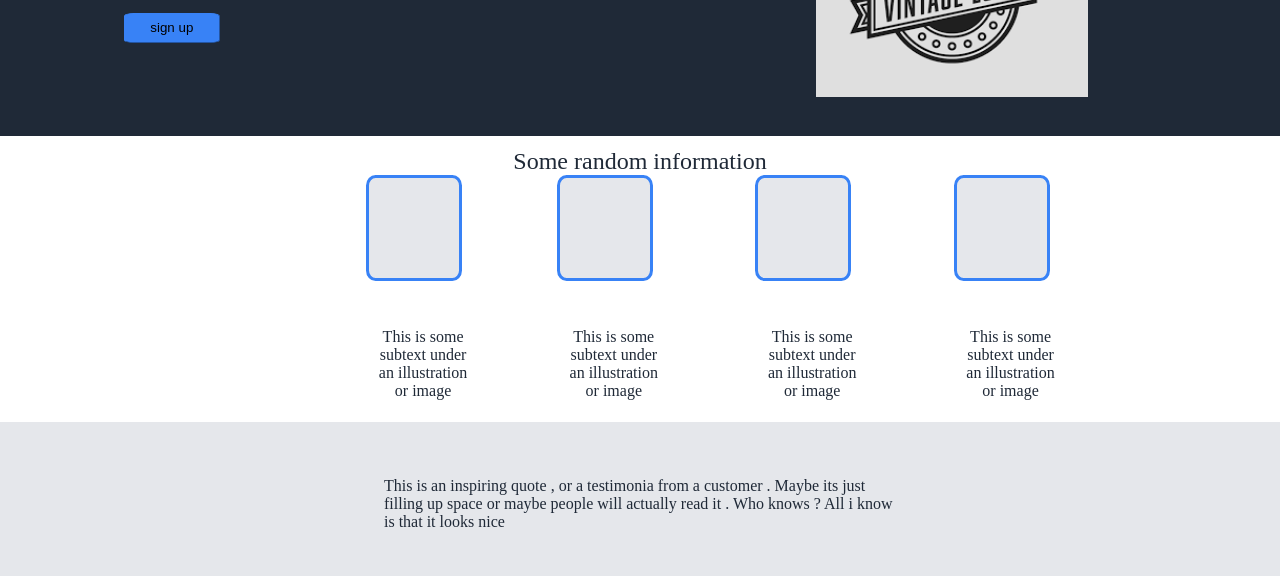
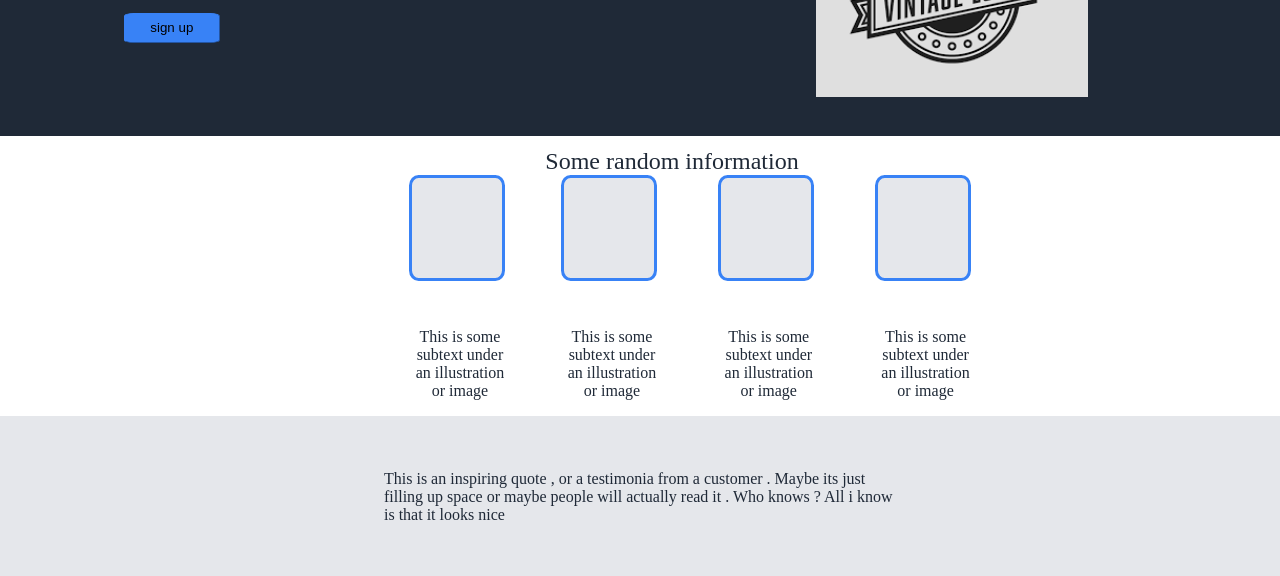
Before and after one commit to abdulsomod1/top-landing-page, a website: page index.html in a window 1280 px wide. Shown: the part 173-749 px from the top of the page. Drawn offline with Linux system fonts and the light colour scheme; a web font is replaced by a local one.

Commit message:
Add styles to make the page denotation

```diff
--- a/style.css
+++ b/style.css
@@ -61,6 +61,7 @@ img {
 .good {
   padding-top: 1%;
   padding-bottom: 1%;
+  padding-left: 5%;
 }
 
 .black {
@@ -81,7 +82,7 @@ img {
   border-radius: 10%;
   border-width: 3px;
   background: #e5e7eb;
-  margin-left: 8%;
+  margin-left: 5%;
   color: #1f2937;
   margin-bottom: 10%;
 }
@@ -89,7 +90,7 @@ img {
 .go {
   color: #1f2937;
   margin-top: 150px;
-  padding-left: 10%;
+  padding-left: 3%;
   width: 100%;
   text-align: center;
 }
```
